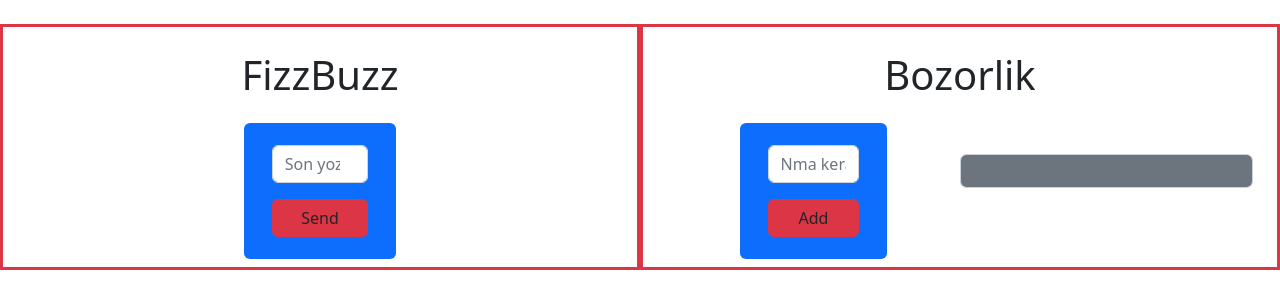
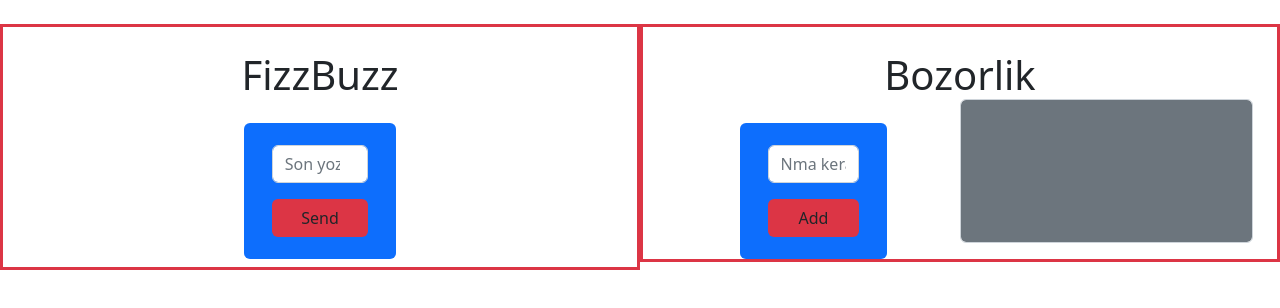
Before and after one commit to solixbek03/FizzBuzzOrBozorlik, a plain HTML site: page index.html in a window 1280 px wide. Drawn offline with Linux system fonts and the light colour scheme.

Commit message:
add commit

```diff
--- a/index.html
+++ b/index.html
@@ -9,7 +9,7 @@
 </head>
 <body>
 
-<div class="d-flex">
+<div class="d-flex align-items-start">
   <div class="container d-flex align-items-center justify-content-center flex-column mt-4 border border-3 border-danger w-50 ">
     <h2 class="h1 text-center mb-0 mt-4">FizzBuzz</h2>
 
@@ -24,14 +24,14 @@
 
   <div class="container mt-4 border border-3 border-danger w-50">
     <h2 class="h1 text-center mb-0 mt-4">Bozorlik</h2>
-    <div class="container d-flex align-items-center justify-content-between  ">
-      <form class="form-resurs form-control container d-flex align-items-center justify-content-between flex-column mt-4 w-25 border-0 bg-primary">
+    <div class="container d-flex  justify-content-between  ">
+      <form class="form-resurs form-control container d-flex align-items-center justify-content-between flex-column mt-4 w-25 h-25 border-0 bg-primary">
         <input class="enter-resurs form-control w-75 mt-3" type="text" placeholder="Nma kerak" required>
 
         <button class="w-75 btn bg-danger mt-3 mb-3 " type="submit">Add</button>
       </form>
 
-      <ol class="list-resurs col-6 w-50 p-3 bg-secondary form-control "></ol>
+      <ol class="list-resurs col-6 w-50 pt-3 pb-3 bg-secondary form-control ps-5"></ol>
     </div>
   </div>
 </div>
```
